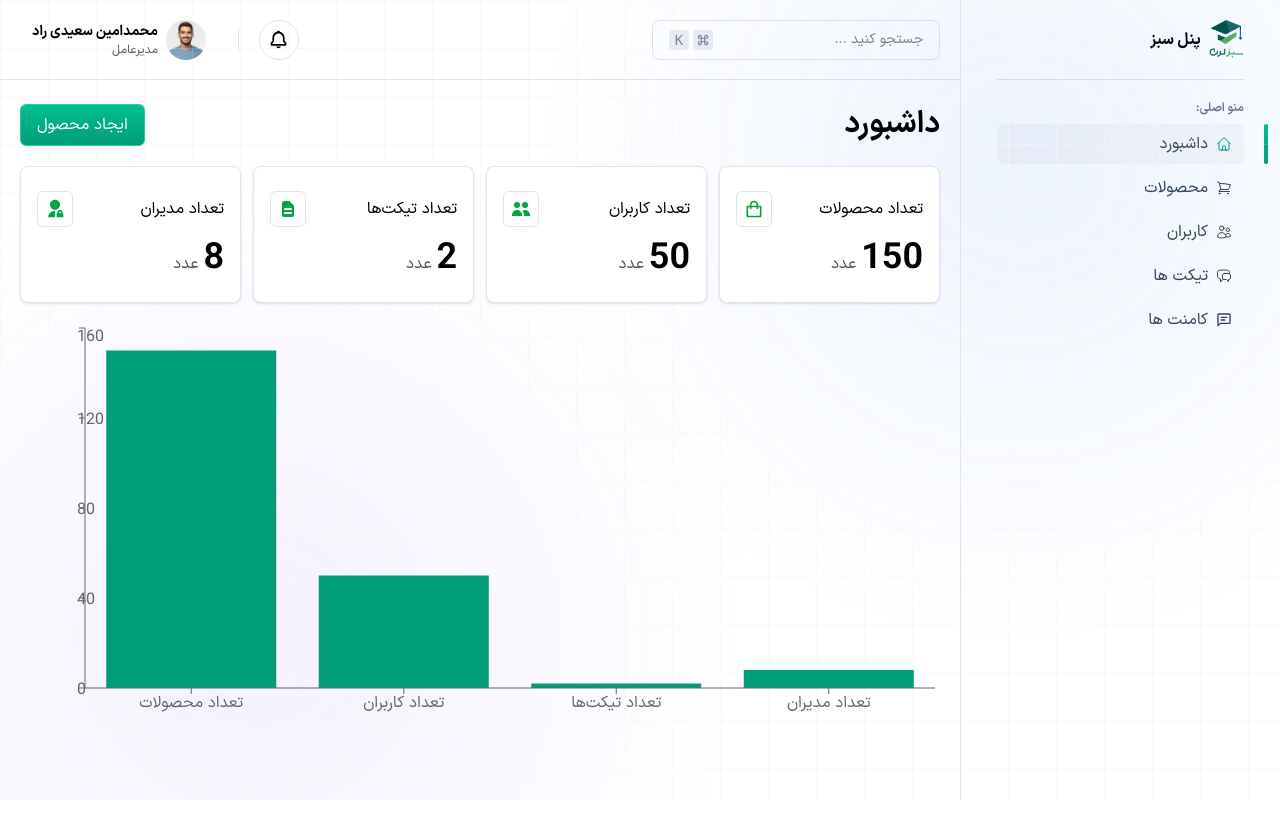
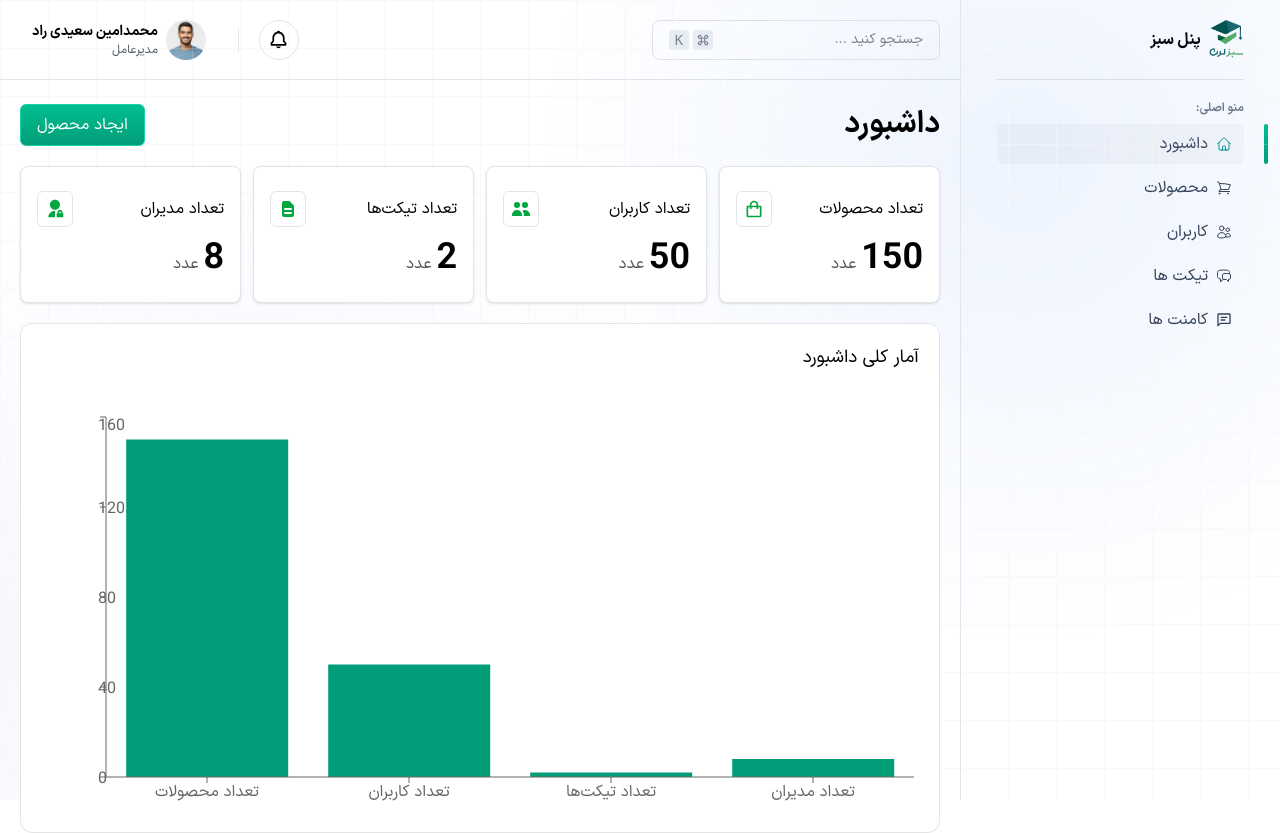
Before and after one commit to mohammaddadsetan/admin-dashboard, a React (Vite) app: page / in a window 1280 px wide. Before the commit the page ends 800 px from the top, so only its background shows below. Built offline with nearby package versions, Linux system fonts and the light colour scheme.

Commit message:
refactor(chart): add title to chart

```diff
--- a/src/components/layout/main/dashboard/home/Chart.jsx
+++ b/src/components/layout/main/dashboard/home/Chart.jsx
@@ -21,19 +21,19 @@ const CustomTooltip = ({ payload }) => {
 
 function Chart() {
   return (
-    <div className="w-full h-100">
-      <ResponsiveContainer>
-        <BarChart width="100%" height="100%" data={summery}>
-          <XAxis dataKey="title" />
-          <YAxis />
-          <Bar dataKey="value" fill="#019d79" />
-          <Tooltip
-            content={({ payload }) => {
-              return <CustomTooltip payload={payload} />;
-            }}
-          />
-        </BarChart>
-      </ResponsiveContainer>
+    <div className="p-5 space-y-10 bg-white border rounded-xl primary-border-color">
+      <p className="text-lg">آمار کلی داشبورد</p>
+
+      <div className="w-full h-100">
+        <ResponsiveContainer width="100%" height="100%">
+          <BarChart data={summery} width={150} height={40}>
+            <Bar dataKey="value" fill="#019d79" />
+            <XAxis dataKey="title" />
+            <YAxis />
+            <Tooltip content={CustomTooltip} />
+          </BarChart>
+        </ResponsiveContainer>
+      </div>
     </div>
   );
 }
```
